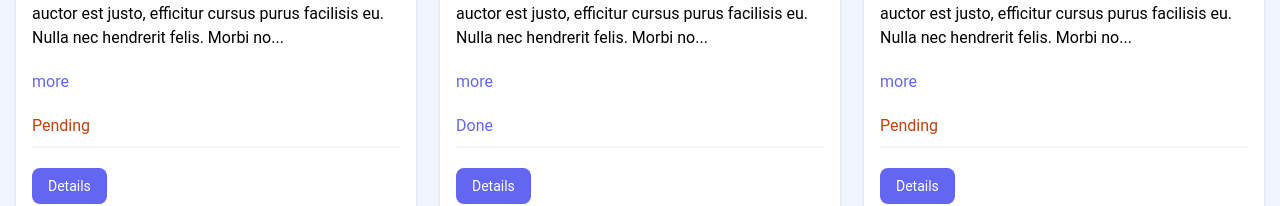
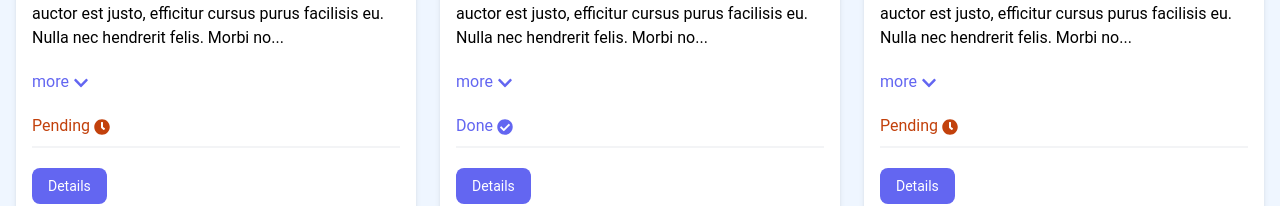
Before and after one commit to amirrh6/react-todos, a React (Vite) app: page / in a window 1280 px wide. Shown: the part 335-541 px from the top of the page. Built offline with nearby package versions, Linux system fonts and the light colour scheme.

Commit message:
Use 'react-icons' for Font Awesome icons

```diff
--- a/package.json
+++ b/package.json
@@ -11,7 +11,8 @@
   },
   "dependencies": {
     "react": "^18.3.1",
-    "react-dom": "^18.3.1"
+    "react-dom": "^18.3.1",
+    "react-icons": "^5.2.1"
   },
   "devDependencies": {
     "@types/react": "^18.3.3",
--- a/src/components/Item.jsx
+++ b/src/components/Item.jsx
@@ -1,6 +1,7 @@
 /* eslint-disable react/prop-types */
 
 import { useState } from 'react';
+import { FaCheckCircle, FaClock, FaChevronDown, FaChevronUp } from 'react-icons/fa';
 
 const Item = ({ todo }) => {
     const [showFullDescription, setShowFullDescription] = useState(false);
@@ -29,12 +30,23 @@ const Item = ({ todo }) => {
                     className="text-indigo-500 mb-5 hover:text-indigo-600"
                 >
                     {showFullDescription ? 'less' : 'more'}
+                    {!showFullDescription ? (
+                        <FaChevronDown className="inline ml-1" />
+                    ) : (
+                        <FaChevronUp className="inline ml-1" />
+                    )}
                 </button>
 
                 {todo.done ? (
-                    <h3 className="text-indigo-500 mb-2">Done</h3>
+                    <h3 className="text-indigo-500 mb-2">
+                        Done
+                        <FaCheckCircle className="inline ml-1" />
+                    </h3>
                 ) : (
-                    <h3 className="text-orange-700 mb-2">Pending</h3>
+                    <h3 className="text-orange-700 mb-2">
+                        Pending
+                        <FaClock className="inline ml-1" />
+                    </h3>
                 )}
 
                 <div className="border border-gray-100 mb-5"></div>
```
Also changed, not shown: 2 other files (tests, documents, lock files or other folders).
